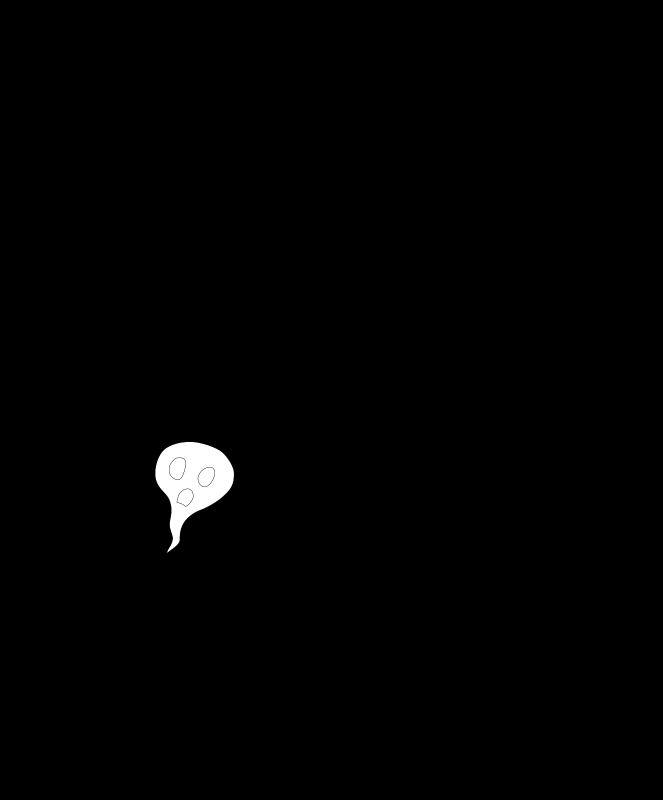
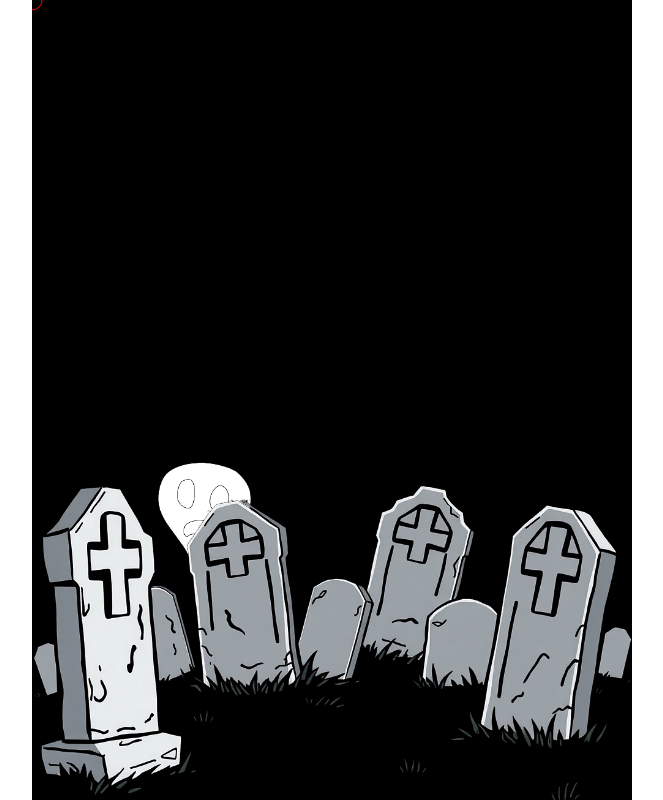
Before and after one commit to mistrkladiva/haloween, a plain HTML site: page index.html in a window 1280 px wide. Shown: the whole page, without its empty margins (308-971 px from the left). Drawn offline with Linux system fonts and the light colour scheme.

Commit message:
Oprava ID plátna v index.html a úpravy stylů v styles.css pro zajištění správného zobrazení herního plátna. Rafaktoring na off-screen canvas a přístupu načítání obrázků a celé hry

```diff
--- a/index.html
+++ b/index.html
@@ -10,7 +10,7 @@
 
 <body>
     <div id="game-container">
-        <canvas id="canvas"></canvas>
+        <canvas id="game-canvas"></canvas>
     </div>
 </body>
 <script src="scripts/main.js"></script>
--- a/scripts/main.js
+++ b/scripts/main.js
@@ -1,6 +1,6 @@
 class Sprite {
     constructor(ctx, image, x, y, frameWidth, frameHeight, animationData) {
-        this.ctx = ctx; // Kontext canvasu
+        this.ctx = ctx; // Kontext hlavního canvasu
         this.image = image; // Načtený objekt Image (PNG)
         this.x = x;       // X pozice na canvasu
         this.y = y;       // Y pozice na canvasu
@@ -9,15 +9,24 @@ class Sprite {
 
         // Animace:
         this.animationData = animationData; // Např. { walk: [{x: 0, y: 0}, {x: 48, y: 0}], idle: [...] }
-        this.currentAnimation = 'idle';
+        this.currentAnimation = 'walk';
         this.currentFrameIndex = 0;
         this.frameCounter = 0; // Pomocný čítač pro zpomalení animace (stagger)
         this.frameSpeed = 6;   // Zpomalení: Měň rámeček každých 5 updatů
-        this.scale = 0.5;
+        this.scale = 0.6;
+        this.movespeed = 1.5;
+        // Vypočítané skutečné rozměry na hlavním Canvasu
+        this.scaledW = this.w * this.scale;
+        this.scaledH = this.h * this.scale;
+
+        // vlastní canvas
+        this.mainCanvas = document.createElement('canvas');
+        this.mainCanvas.width = this.w;
+        this.mainCanvas.height = this.h;
+        this.mainCtx = this.mainCanvas.getContext('2d', { willReadFrequently: true });
     }
 
     // --- METODY PRO ANIMACI A VYKRESLENÍ ---
-
     update() {
         // Kontroluje, zda je čas přejít na další rámeček animace
         this.frameCounter++;
@@ -27,53 +36,58 @@ class Sprite {
             const frames = this.animationData[this.currentAnimation];
             this.currentFrameIndex = (this.currentFrameIndex + 1) % frames.length;
         }
-        this.y -= 1.5;
+        // Posun ducha nahoru
+        this.y -= this.movespeed;
         if (this.y <= 0)
             this.y = canvas.height;
     }
 
     draw() {
         const frame = this.animationData[this.currentAnimation][this.currentFrameIndex];
+        this.mainCtx.clearRect(0, 0, this.mainCanvas.width, this.mainCanvas.height);
+        // 1. Vykreslení aktuálního rámečku do vlastního canvasu
+        this.mainCtx.drawImage(
+            this.image,
+            frame.x,            // sx: X-souřadnice na sprite sheetu
+            frame.y,            // sy: Y-souřadnice na sprite sheetu
+            this.w,             // sw: Šířka rámečku (výřezu)
+            this.h,             // sh: Výška rámečku (výřezu)
+            0,                  // dx: X-pozice na canvasu
+            0,                  // dy: Y-pozice na canvasu
+            this.w,             // dw: Cílová šířka na canvasu
+            this.h              // dh: Cílová výška na canvasu
+        );
 
-        // Vykreslení aktuálního rámečku (drawImage)
-        // Používá drawImage(image, sx, sy, sw, sh, dx, dy, dw, dh)
+        // 2. vykreslení vlastního canvasu do hlavního canvasu
         this.ctx.drawImage(
-            this.image,
-            frame.x,          // sx: X-souřadnice na sprite sheetu
-            frame.y,          // sy: Y-souřadnice na sprite sheetu
-            this.w,           // sw: Šířka rámečku (výřezu)
-            this.h,           // sh: Výška rámečku (výřezu)
-            this.x,           // dx: X-pozice na canvasu
-            this.y,           // dy: Y-pozice na canvasu
-            this.w * this.scale,           // dw: Cílová šířka na canvasu
-            this.h * this.scale            // dh: Cílová výška na canvasu
+            this.mainCanvas,
+            this.x,              // dx: Cílová X-pozice na mainCtx
+            this.y,              // dy: Cílová Y-pozice na mainCtx
+            this.scaledW,        // dw: Cílová šířka
+            this.scaledH         // dh: Cílová výška
         );
     }
 
     // --- METODA PRO DETEKCI KOLIZE MYŠI (PIXEL-PERFECT) ---
-
     isClicked(mouseX, mouseY) {
-        // 1. Rychlá kontrola ohraničujícího rámečku (bounding box)
+        // 1. Rychlá kontrola ohraničujícího rámečku (POUŽÍVÁ ZMENŠENÉ ROZMĚRY)
         if (mouseX < this.x ||
-            mouseX > this.x + this.w ||
+            mouseX > this.x + this.scaledW || // scaledW
             mouseY < this.y ||
-            mouseY > this.y + this.h) {
-
-            return false; // Myš je mimo hranice sprite
+            mouseY > this.y + this.scaledH) { // scaledH
+            return false;
         }
 
-        // Přepočet souřadnic myši na lokální pozici uvnitř sprite
-        const localX = mouseX - this.x;
-        const localY = mouseY - this.y;
+        // 2. Pixel-Perfect Hit Test na off-screen Canvasu (this.mainCanvas)
+        // Přepočet souřadnic myši na LOKÁLNÍ souřadnice UVNITŘ off-screen Canvasu (this.mainCanvas).
+        const localX = Math.floor((mouseX - this.x) / this.scale);
+        const localY = Math.floor((mouseY - this.y) / this.scale);
 
-        // Použití getImageData pro získání dat pixelu 1x1
         try {
-            const pixelData = this.ctx.getImageData(this.x + localX, this.y + localY, 1, 1).data;
+            const pixelData = this.mainCtx.getImageData(localX, localY, 1, 1).data;
             const alpha = pixelData[3];
             return alpha > 0;
         } catch (e) {
-            // Zde by nemělo dojít k chybě (CORS), pokud jsou obrázky na stejném serveru,
-            // ale pro jistotu ji zachytíme.
             console.error("Chyba při kontrole pixelů:", e);
             return false;
         }
@@ -81,56 +95,61 @@ class Sprite {
 }
 
 
-const canvas = document.getElementById('canvas');
+const canvas = document.getElementById('game-canvas');
 const parentCanvas = canvas.parentElement.getBoundingClientRect();
 canvas.width = parentCanvas.width;
-canvas.height = parentCanvas.height;
+canvas.height = window.innerHeight;
+const ctx = canvas.getContext('2d');
 
-const ctx = canvas.getContext('2d', { willReadFrequently: true });
+let playerSprite;
+let bgHeight;
+let mousePosition = { x: 0, y: 0 };
+
+let imagesToLoad = 2; // Počet obrázků k načtení
+function imageLoaded() {
+    imagesToLoad--;
+    if (imagesToLoad === 0) {
+        console.log("VŠECHNY OBRÁZKY JSOU ÚSPĚŠNĚ NAČTENY!");
+        initGame();
+    }
+}
 
 const spriteSheet = new Image();
 const background = new Image();
 spriteSheet.src = '/images/ghost-spritesheet-256.png';
 background.src = '/images/game-bg.png';
 
+spriteSheet.onload = imageLoaded;
+background.onload = imageLoaded;
 
-spriteSheet.onload = () => {
+function initGame() {
+    bgHeight = background.height * (canvas.width / background.width);
 
-    // 2. Definice animací a vytvoření instance
     const walkFrames = [
         { x: 0, y: 0 },
-        { x: 1 * 256, y: 0 }, // Předpokládejme, že šířka framu je 48px
+        { x: 1 * 256, y: 0 },
         { x: 2 * 256, y: 0 },
         { x: 3 * 256, y: 0 },
         { x: 4 * 256, y: 0 },
         { x: 5 * 256, y: 0 },
 
     ];
+
     const animations = {
         walk: walkFrames,
         idle: [{ x: 0, y: 0 }] // Může být jen jeden snímek
     };
 
-    const playerSprite = new Sprite(ctx, spriteSheet, 100, 100, 256, 256, animations);
-    const bgAspectRatio = canvas.width / background.width;
-    const bgHeight = background.height * bgAspectRatio;
+    playerSprite = new Sprite(ctx, spriteSheet, 100, 100, 256, 256, animations);
 
-    function gameLoop() {
-        ctx.clearRect(0, 0, canvas.width, canvas.height);
+    canvas.addEventListener('mousemove', (e) => {
 
-        playerSprite.update();
-        playerSprite.draw();
+        const rect = canvas.getBoundingClientRect();
+        mousePosition.x = e.clientX - rect.left;
+        mousePosition.y = e.clientY - rect.top;
+    })
 
-        ctx.drawImage(
-            background, 0, 0, background.width, background.height,
-            0, canvas.height - bgHeight, canvas.width, bgHeight);
-
-        requestAnimationFrame(gameLoop);
-    }
-    gameLoop();
-
-
-    // 4. Detekce kliknutí/pohybu myši
+    // Detekce kliknutí na sprite ducha
     canvas.addEventListener('click', (e) => {
         const rect = canvas.getBoundingClientRect();
         const mouseX = e.clientX - rect.left;
@@ -143,4 +162,27 @@ spriteSheet.onload = () => {
             console.log("Kliknuto mimo sprite nebo na průhlednou část.");
         }
     });
-};
+
+    gameLoop();
+}
+
+function drawTarget() {
+    ctx.beginPath();
+    ctx.strokeStyle = "red";
+    ctx.arc(mousePosition.x, mousePosition.y, 10, 0, Math.PI * 2);
+    ctx.stroke();
+}
+
+function gameLoop() {
+    ctx.clearRect(0, 0, canvas.width, canvas.height);
+
+    playerSprite.update();
+    playerSprite.draw();
+
+    ctx.drawImage(
+        background, 0, 0, background.width, background.height,
+        0, canvas.height - bgHeight, canvas.width, bgHeight);
+    drawTarget();
+
+    requestAnimationFrame(gameLoop);
+}
--- a/style/styles.css
+++ b/style/styles.css
@@ -1,7 +1,7 @@
 body {
     margin: 0;
     padding: 0;
-    background-color: black;
+    /* background-color: black; */
 }
 
 #game-container {
@@ -9,6 +9,6 @@ body {
     justify-self: center;
     width: 100%;
     max-width: 600px;
-    min-height: 98dvh;
-    /* background-color: black; */
+    /* min-height: 98dvh; */
+    background-color: black;
 }
```
